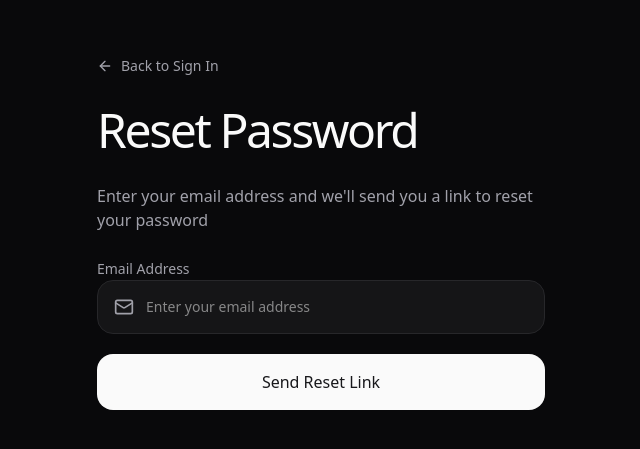
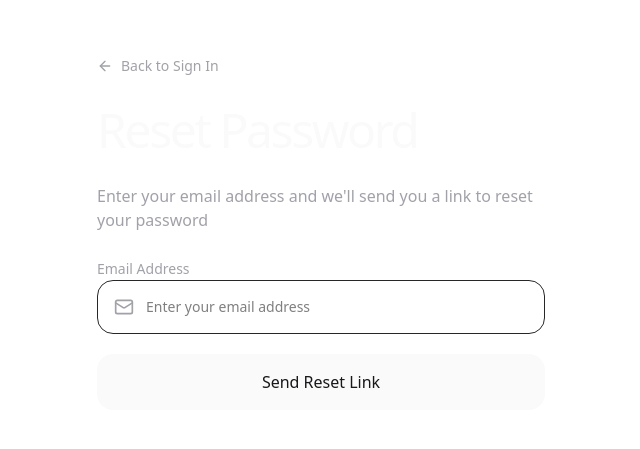
Before and after one commit to nivara-ai/nivara.dev, a Next.js app: page /reset-password in a window 1280 px wide. Shown: the part 167-616 px from the top of the page, without its empty margins (7-647 px from the left). Built offline with nearby package versions, Linux system fonts and the light colour scheme.

Commit message:
Update page.tsx

```diff
--- a/src/app/reset-password/page.tsx
+++ b/src/app/reset-password/page.tsx
@@ -1,21 +1,5 @@
-"use client";
-
 import { ResetPasswordPage } from "@/components/ui/reset-password";
 
 export default function ResetPassword() {
-  const handleResetPassword = (event: React.FormEvent<HTMLFormElement>) => {
-    event.preventDefault();
-    const formData = new FormData(event.currentTarget);
-    const data = Object.fromEntries(formData.entries());
-    console.log("Reset Password submitted:", data);
-  };
-
-  return (
-    <div className="bg-background text-foreground">
-      <ResetPasswordPage
-        heroImageSrc="/hero-bg.png"
-        onResetPassword={handleResetPassword}
-      />
-    </div>
-  );
+  return <ResetPasswordPage heroImageSrc="/hero-bg.png" />;
 }
```
